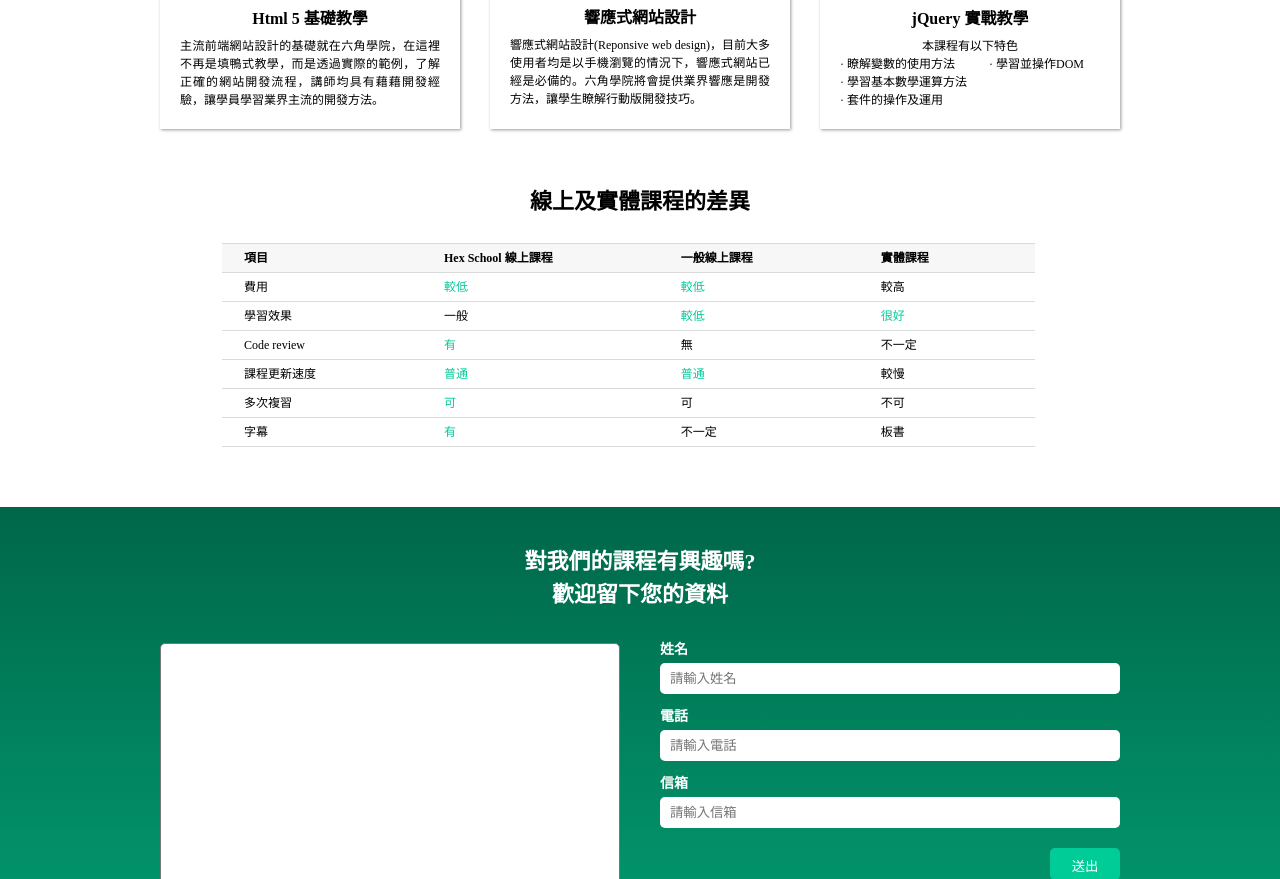
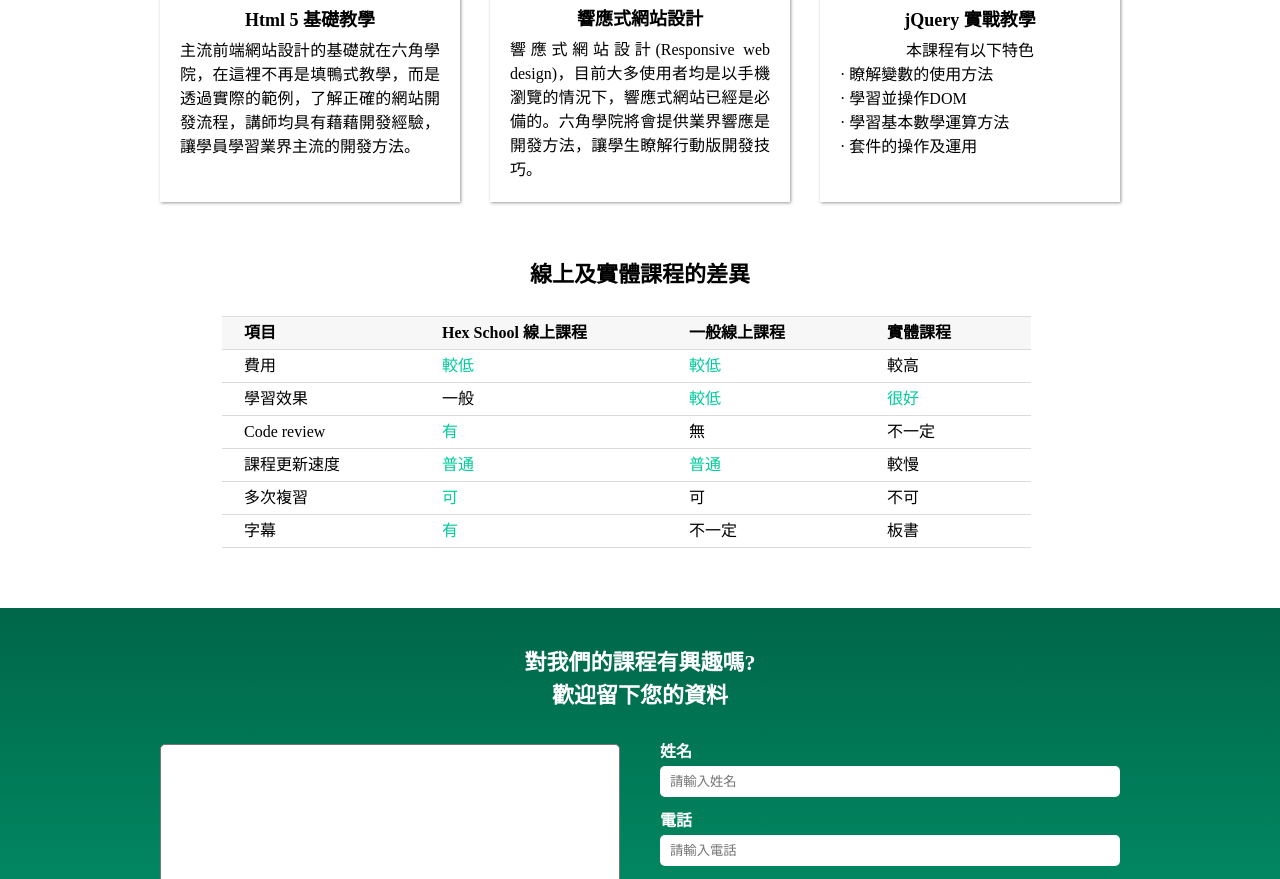
Before and after one commit to WinnieWu56/HTML-CSS_Final-HW, a plain HTML site: page index.html in a window 1280 px wide. Shown: the part 689-1568 px from the top of the page. Drawn offline with Linux system fonts and the light colour scheme.

Commit message:
修正環境

```diff
--- a/css/style.css
+++ b/css/style.css
@@ -79,7 +79,7 @@ h1,h2,h3,span,a,ul,li,th,td{
   display: flex;
   align-items: center;
   text-decoration: none;
-	font-size: 12px;
+  font-size: 16px;
 }
 
 .social	.container	img{
@@ -126,10 +126,11 @@ h1,h2,h3,span,a,ul,li,th,td{
 
 .banner li a{
   color: #00cb9b;
-	padding: 0px 10px 16px 10px;
+  padding: 0px 10px 14px 10px;
   text-decoration: none;
-	font-size: 14px;
+  font-size: 16px;
   font-weight: bold;
+  border-bottom: 3px solid transparent;
 }
 
 .banner li a:hover{
@@ -179,29 +180,29 @@ h1,h2,h3,span,a,ul,li,th,td{
   margin: 42px 0px 50px 0px;
 }
 
-.course .item .jquery{
+.course .item .jQuery{
   margin: 34px 0px 22px 0px;
 }
 
 .course .item h2{
-	font-size: 16px;
+  font-size: 18px;
   font-weight: bold;
   margin-bottom:10px;
   text-align: center;
 }
 
 .course .item p{
-	font-size: 12px;
+  font-size: 16px;
   line-height: 1.5;
   text-align: justify;
 }
 
 .course .item ul{
   align-self: flex-start;
-	display: flex;
+  /* display: flex;
   flex-wrap: wrap;
-	justify-content: space-between;
-	font-size: 12px;
+  justify-content: space-between; */
+  font-size: 16px;
   line-height: 1.5;
 }
 
@@ -227,8 +228,8 @@ h1,h2,h3,span,a,ul,li,th,td{
 
 .compare table th{
   background: #f7f7f7;
-	padding: 8px 106px 8px 22px;
-	font-size: 12px;
+  padding: 8px 80px 8px 22px;
+  font-size: 16px;
   font-weight: bold;
   border-top: 1px solid #dbdbdb;
   border-bottom: 1px solid #dbdbdb;
@@ -236,9 +237,8 @@ h1,h2,h3,span,a,ul,li,th,td{
 }
 
 .compare table td{
-	font-size: 12px;
-	padding: 8px 106px 8px 22px;
-	font-size: 12px;
+  padding: 8px 80px 8px 22px;
+  font-size: 16px;
   border-bottom: 1px solid #dbdbdb;
 }
 
@@ -263,12 +263,12 @@ h1,h2,h3,span,a,ul,li,th,td{
 
 .contact .information form{
   display: flex;
+  align-items: flex-start;
 }
 
 .contact .information form textarea{
   margin-right: 40px;
   width: 460px;
-	height: 245px;
   border-radius: 5px;
   resize: none;
 }
@@ -278,9 +278,9 @@ h1,h2,h3,span,a,ul,li,th,td{
   flex-direction: column;
 }
 
-.contact .information form .personal p{
+.contact .information form .personal label{
   color: white;
-	font-size: 14px;
+  font-size: 16px;
   font-weight: bold;
   margin-bottom: 6px;
 }
@@ -305,6 +305,7 @@ h1,h2,h3,span,a,ul,li,th,td{
 
 .contact .information form .personal .button:hover{
   background: #00bb8c;
+  cursor: pointer;
 }
 
 .footer{
@@ -318,7 +319,7 @@ h1,h2,h3,span,a,ul,li,th,td{
 }
 
 .footer li{
-	font-size: 12px;
+  font-size: 16px;
   margin-bottom: 10px;
 }
 
--- a/index.html
+++ b/index.html
@@ -5,6 +5,12 @@
   <meta http-equiv="X-UA-Compatible" content="IE=edge">
   <meta name="viewport" content="width=device-width, initial-scale=1.0">
   <link rel="shortcut icon" href="images/favicon.ico">
+  <meta name="description" content="六角學院讓您奠定良好的前端基礎">
+  <meta name="keywords" content="六角學院、前端、Html、CSS、jQuery">
+  <meta property="og:title" content="六角學院讓您奠定良好的前端基礎">
+  <meta property="og:description" content="六角學院讓您奠定良好的前端基礎，跟著我們一起探索Html、CSS、jQuery的世界!">
+  <meta property="og:type" content="website">
+  <meta property="og:image" content="" href="images/hex-logo.png">
   <link rel="stylesheet" href="css/style.css">
   <title>【最終試煉】使用 HTML、CSS 開發一個網站</title>
 </head>
@@ -47,10 +53,10 @@
       <li class="item">
         <img class="rwd" src="images/RWD.png" alt="RWD">
         <h2>響應式網站設計</h2>
-                <p>響應式網站設計(Reponsive web design)，目前大多使用者均是以手機瀏覽的情況下，響應式網站已經是必備的。六角學院將會提供業界響應是開發方法，讓學生瞭解行動版開發技巧。</p>
+        <p>響應式網站設計(Responsive web design)，目前大多使用者均是以手機瀏覽的情況下，響應式網站已經是必備的。六角學院將會提供業界響應是開發方法，讓學生瞭解行動版開發技巧。</p>
       </li>
       <li class="item">
-                <img class="jquery" src="images/jQuery.png" alt="jQuery">
+        <img class="jQuery" src="images/jQuery.png" alt="jQuery">
         <h2>jQuery 實戰教學</h2>
         <p>本課程有以下特色</p>
         <ul>
@@ -114,14 +120,14 @@
       <h2>對我們的課程有興趣嗎?<br>歡迎留下您的資料</h2>
       <div class="information">
         <form action="#">
-                    <textarea name="content"  cols="30" rows="10"></textarea>
+          <textarea name="content"  cols="30" rows="16"></textarea>
           <div  class="personal">
-                        <p>姓名</p>
-                        <input type="text" name="name" placeholder="請輸入姓名">
-                        <p>電話</p>
-                        <input type="text" name="phone" placeholder="請輸入電話">
-                        <p>信箱</p>
-                        <input id="mail" type="text" name="mail" placeholder="請輸入信箱">
+            <label for="name">姓名</label>
+            <input id="name" type="text" placeholder="請輸入姓名">
+            <label for="tel">電話</label>
+            <input id="tel" type="text" placeholder="請輸入電話">
+            <label for="mail">信箱</label>
+            <input id="mail" type="text" placeholder="請輸入信箱">
             <input class="button" type="submit" value="送出">
           </div>
         </form>
```
Lines whose indentation alone changed are shown as unchanged.
